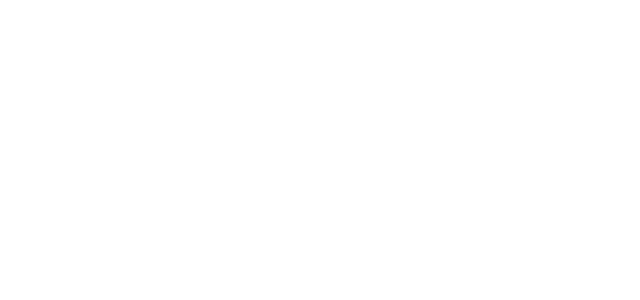
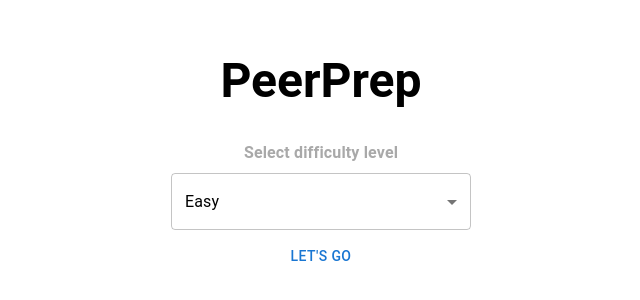
Before and after one commit to CS3219-AY2223S1/cs3219-project-ay2223s1-g3, a React (Create React App) app in the folder frontend/: page /home in a window 1280 px wide. Before the commit this address had no page. Shown: the part 236-536 px from the top of the page, without its empty margins (319-959 px from the left). Built offline with nearby package versions, Linux system fonts and the light colour scheme; no server answers.

Commit message:
Set up skeleton for home and room page

```diff
--- a/frontend/src/App.js
+++ b/frontend/src/App.js
@@ -1,7 +1,10 @@
 import { BrowserRouter as Router, Routes, Route, Navigate } from "react-router-dom";
 import SignupPage from './components/SignupPage';
 import LoginPage from './components/LoginPage';
+import MatchRoomPage from './components/MatchRoomPage';
 import { Box, createTheme, ThemeProvider } from "@mui/material";
+import HomePage from "./components/HomePage";
+import socketIO from "socket.io-client"
 
 const theme = createTheme({
     typography: {
@@ -17,6 +20,8 @@ const theme = createTheme({
     },
 });
 
+const socket = socketIO.connect("http://localhost:3000")
+
 function App() {
     return (
         <ThemeProvider theme={theme}>
@@ -27,6 +32,8 @@ function App() {
                             <Route exact path="/" element={<Navigate replace to="/login" />}></Route>
                             <Route path="/login" element={<LoginPage />} />
                             <Route path="/signup" element={<SignupPage />} />
+                            <Route path="/home" element={<HomePage socket={socket} />} />
+                            <Route path="/room" element={<MatchRoomPage socket={socket} />} />
                         </Routes>
                     </Router>
                 </Box>
--- a/frontend/src/components/HomePage.js
+++ b/frontend/src/components/HomePage.js
@@ -0,0 +1,63 @@
+import { useState } from "react";
+import {
+	Box,
+	Button,
+	CircularProgress,
+	FormControl,
+	MenuItem,
+	Select,
+	Typography
+} from "@mui/material";
+import { useNavigate } from "react-router-dom"
+
+function HomePage() {
+	const [difficultyLevel, setDifficultyLevel] = useState("Easy");
+	const [isLoading, setIsLoading] = useState(false);
+
+	let navigate = useNavigate();
+
+	const handleChange = (event) => {
+		setDifficultyLevel(event.target.value);
+	}
+
+	const handleClick = () => {
+		setIsLoading(true);
+		//TODO: API to find match with another user
+		setTimeout(() => {
+			handleMatch();
+		}, 2000)
+	}
+
+	const handleMatch = () => {
+		setIsLoading(false);
+		//TODO: GET api for question, setQuestion as prop to pass to MatchRoomPage
+		let question = "What is love?"
+		navigate("/room", { state: { question: question } });
+	}
+
+	return (
+		<Box display={"flex"} flexDirection={"column"} justifyContent={"center"} alignItems={"center"} height={"100vh"}>
+			<Typography variant={"h3"} marginBottom={"2rem"} fontWeight="bold">PeerPrep</Typography>
+			<Typography variant={"body1"} fontWeight="bold">Select difficulty level</Typography>
+			<FormControl sx={{ m: 1, minWidth: 300 }}>
+				<Select
+					labelId="select-label"
+					id="difficulty-select"
+					value={difficultyLevel}
+					onChange={handleChange}
+					size="medium"
+				>
+					<MenuItem value={"Easy"}><Typography color="common.black">Easy</Typography></MenuItem>
+					<MenuItem value={"Medium"}>Medium</MenuItem>
+					<MenuItem value={"Hard"}>Hard</MenuItem>
+				</Select>
+			</FormControl>
+			{isLoading ? <CircularProgress /> :
+				<Button onClick={handleClick}>Let's go</Button>
+			}
+		</Box>
+	)
+
+}
+
+export default HomePage;
--- a/frontend/src/components/LoginPage.js
+++ b/frontend/src/components/LoginPage.js
@@ -14,7 +14,7 @@ import { useState } from "react";
 import axios from "axios";
 import { URL_USER_SVC } from "../configs";
 import { STATUS_CODE_CONFLICT, STATUS_CODE_CREATED } from "../constants";
-import { Link } from "react-router-dom";
+import { Link, Navigate } from "react-router-dom";
 
 function LoginPage() {
 	const [username, setUsername] = useState("")
@@ -23,21 +23,25 @@ function LoginPage() {
 	const [dialogTitle, setDialogTitle] = useState("")
 	const [dialogMsg, setDialogMsg] = useState("")
 	const [isLoginSuccess, setIsLoginSuccess] = useState(false)
+	const [userToken, setUserToken] = useState({});
+
+	//TODO: store jwt as cookie, integrate login APIs
 
 	const handleLogin = async () => {
-		setIsLoginSuccess(false)
-		const res = await axios.post(URL_USER_SVC, { username, password })
-			.catch((err) => {
-				if (err.response.status === STATUS_CODE_CONFLICT) {
-					setErrorDialog('This username already exists')
-				} else {
-					setErrorDialog('Please try again later')
-				}
-			})
-		if (res && res.status === STATUS_CODE_CREATED) {
-			setSuccessDialog('Account successfully created')
-			setIsLoginSuccess(true)
-		}
+		setUserToken({ token: "a" })
+		// setIsLoginSuccess(false)
+		// const res = await axios.post(URL_USER_SVC, { username, password })
+		// 	.catch((err) => {
+		// 		if (err.response.status === STATUS_CODE_CONFLICT) {
+		// 			setErrorDialog('This username already exists')
+		// 		} else {
+		// 			setErrorDialog('Please try again later')
+		// 		}
+		// 	})
+		// if (res && res.status === STATUS_CODE_CREATED) {
+		// 	setSuccessDialog('Account successfully created')
+		// 	setIsLoginSuccess(true)
+		// }
 	}
 
 	const closeDialog = () => setIsDialogOpen(false)
@@ -53,9 +57,11 @@ function LoginPage() {
 		setDialogTitle('Error')
 		setDialogMsg(msg)
 	}
+	console.log(Object.keys(userToken))
 
 	return (
 		<Box display={"flex"} flexDirection={"row"} height="100vh">
+			{userToken && Object.keys(userToken).length !== 0 && (<Navigate to="/home" replace={true} />)}
 			<Box display={"flex"} flex={1} flexDirection="column" justifyContent="center">
 				<Box display={"flex"} flexDirection="column" padding="25%">
 					<Typography variant={"h4"} marginBottom={"1rem"} fontWeight="bold">Welcome Back</Typography>
--- a/frontend/src/components/MatchRoomPage.js
+++ b/frontend/src/components/MatchRoomPage.js
@@ -0,0 +1,48 @@
+import { Button, TextField, Typography } from '@mui/material';
+import { Box } from '@mui/system';
+import React from 'react';
+import { useLocation, useNavigate } from 'react-router-dom'
+
+// TODO: need to find out how to use socketio to get users in the room and also do the online collaboration on the textfield
+
+function MatchRoomPage({ socket, question }) {
+	let navigate = useNavigate();
+	let location = useLocation();
+
+	const handleLeaveChat = () => {
+		// TODO: disconnect the socket
+		navigate(-1);
+	}
+
+	return (
+		<Box display={"flex"} flexDirection={"row"} justifyContent={"center"} alignItems={"center"}>
+			<Box flex={1} marginBottom={"auto"} padding={"2rem"}>
+				<Typography variant={"h4"} marginBottom={"3rem"} fontWeight="bold">Users</Typography>
+				<Box>
+					<Typography variant={"body1"} marginBottom={"1rem"} fontWeight="bold">User 1</Typography>
+					<Typography variant={"body1"} marginBottom={"1rem"} fontWeight="bold">User 2</Typography>
+				</Box>
+			</Box>
+
+			<Box flex={4} padding={"2rem"}>
+				<Box display={"flex"} justifyContent={"space-between"} flexDirection={"row"} marginBottom={"1rem"}>
+					<Typography variant={"h4"} marginBottom={"1rem"} fontWeight="bold">PeerPrep</Typography>
+					<Button onClick={handleLeaveChat}>Leave Chat</Button>
+				</Box>
+				<Box sx={{ border: 1 }} minHeight={"50vh"} padding={"1rem"}>
+					<Typography variant={"h5"} marginBottom={"1rem"} fontWeight="bold">Question:</Typography>
+					<Typography variant={"body1"} marginBottom={"1rem"} fontWeight="bold">{location.state.question}</Typography>
+					<TextField
+						placeholder="MultiLine with rows: 2 and rowsMax: 4"
+						multiline
+						rows={25}
+						fullWidth
+					/>
+				</Box>
+			</Box>
+		</Box >
+	)
+
+}
+
+export default MatchRoomPage;
--- a/frontend/src/components/SignupPage.js
+++ b/frontend/src/components/SignupPage.js
@@ -14,6 +14,8 @@ import axios from "axios";
 import { URL_USER_SVC } from "../configs";
 import { STATUS_CODE_CONFLICT, STATUS_CODE_CREATED } from "../constants";
 import { Link } from "react-router-dom";
+
+//TODO: integrate sign up APIs
 
 function SignupPage() {
     const [username, setUsername] = useState("")
```
